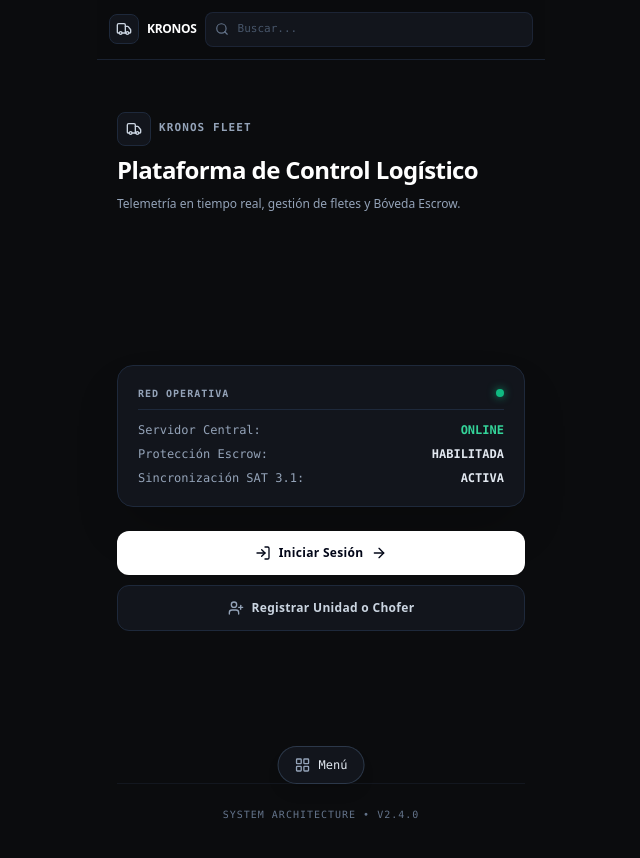
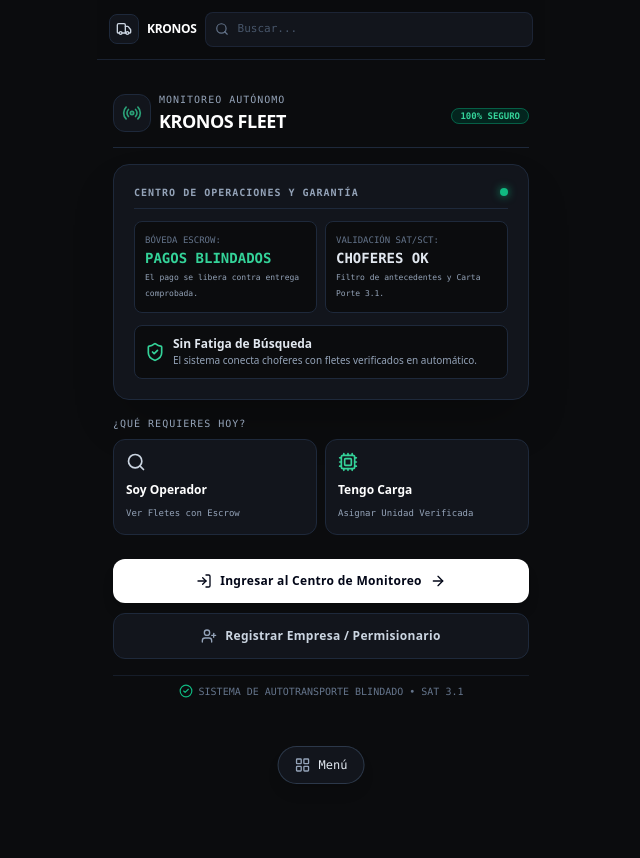
Before and after one commit to donovan-hue/mamalones, a Next.js app: page / in a window 1280 px wide. Shown: the top 858 px of the page, without its empty margins (319-959 px from the left). Built offline with nearby package versions, Linux system fonts and the light colour scheme.

Commit message:
feat: rediseño de bienvenida enfocado en monitoreo autonomo y seguridad desde ingreso

```diff
--- a/src/app/page.tsx
+++ b/src/app/page.tsx
@@ -1,58 +1,97 @@
 "use client";
 
 import Link from "next/link";
-import { LogIn, UserPlus, Truck, ArrowRight } from "lucide-react";
+import { LogIn, UserPlus, ShieldCheck, Cpu, ArrowRight, Radio, Search, CheckCircle2 } from "lucide-react";
 import { CyberCard } from "@/components/CyberCard";
 
 export default function WelcomePage() {
   return (
-    <div className="min-h-screen bg-[#0b0c0e] text-slate-100 p-5 max-w-md mx-auto flex flex-col justify-between font-sans">
+    <div className="min-h-screen text-slate-100 p-4 max-w-md mx-auto space-y-4 pb-24 font-sans">
 
-      {/* HEADER MINIMALISTA */}
-      <div className="pt-8 space-y-2">
+      {/* HEADER DE CENTRO DE MONITOREO */}
+      <div className="pt-4 border-b border-slate-800 pb-3 flex items-center justify-between">
         <div className="flex items-center gap-2">
-          <div className="p-2 bg-[#12151c] border border-slate-800 rounded-lg">
-            <Truck className="w-4 h-4 text-slate-300" />
+          <div className="p-2 bg-[#12151c] border border-slate-800 rounded-xl relative">
+            <Radio className="w-5 h-5 text-emerald-400 animate-pulse" />
           </div>
-          <span className="text-[11px] font-mono tracking-widest text-slate-400 uppercase font-semibold">
-            KRONOS FLEET
+          <div>
+            <span className="text-[10px] font-mono text-slate-400 uppercase tracking-widest block">MONITOREO AUTÓNOMO</span>
+            <h1 className="text-lg font-bold text-white tracking-tight">KRONOS FLEET</h1>
+          </div>
+        </div>
+        <div className="text-right">
+          <span className="text-[9px] font-mono bg-emerald-950/80 text-emerald-400 border border-emerald-800 px-2 py-0.5 rounded-full font-bold">
+            100% SEGURO
           </span>
         </div>
-        <h1 className="text-2xl font-bold tracking-tight text-white">
-          Plataforma de Control Logístico
-        </h1>
-        <p className="text-xs text-slate-400 leading-relaxed">
-          Telemetría en tiempo real, gestión de fletes y Bóveda Escrow.
-        </p>
       </div>
 
-      {/* TARJETA DE ESTADO DE RED */}
-      <div className="my-auto space-y-4">
-        <CyberCard badgeText="RED OPERATIVA">
-          <div className="space-y-2 text-xs">
-            <div className="flex justify-between items-center font-mono">
-              <span className="text-slate-400">Servidor Central:</span>
-              <span className="text-emerald-400 font-bold">ONLINE</span>
+      {/* METRICAS DE SEGURIDAD DESDE EL INGRESO */}
+      <CyberCard badgeText="CENTRO DE OPERACIONES Y GARANTÍA">
+        <div className="space-y-3">
+          <div className="grid grid-cols-2 gap-2 text-xs font-mono">
+            <div className="bg-[#0b0c0e] p-2.5 rounded-lg border border-slate-800">
+              <span className="text-[9px] text-slate-500 uppercase block">BÓVEDA ESCROW:</span>
+              <span className="text-emerald-400 font-bold text-sm block">PAGOS BLINDADOS</span>
+              <span className="text-[8px] text-slate-400 block mt-0.5">El pago se libera contra entrega comprobada.</span>
             </div>
-            <div className="flex justify-between items-center font-mono">
-              <span className="text-slate-400">Protección Escrow:</span>
-              <span className="text-slate-200 font-bold">HABILITADA</span>
+
+            <div className="bg-[#0b0c0e] p-2.5 rounded-lg border border-slate-800">
+              <span className="text-[9px] text-slate-500 uppercase block">VALIDACIÓN SAT/SCT:</span>
+              <span className="text-slate-200 font-bold text-sm block">CHOFERES OK</span>
+              <span className="text-[8px] text-slate-400 block mt-0.5">Filtro de antecedentes y Carta Porte 3.1.</span>
             </div>
-            <div className="flex justify-between items-center font-mono">
-              <span className="text-slate-400">Sincronización SAT 3.1:</span>
-              <span className="text-slate-200 font-bold">ACTIVA</span>
+          </div>
+
+          <div className="bg-[#0b0c0e] p-2.5 rounded-lg border border-slate-800 flex items-center justify-between text-xs">
+            <div className="flex items-center gap-2">
+              <ShieldCheck className="w-5 h-5 text-emerald-400 shrink-0" />
+              <div>
+                <span className="font-bold text-slate-200 block">Sin Fatiga de Búsqueda</span>
+                <span className="text-[10px] text-slate-400">El sistema conecta choferes con fletes verificados en automático.</span>
+              </div>
+            </div>
           </div>
         </div>
       </CyberCard>
 
-        {/* BOTONES DE ACCESO */}
+      {/* RUTA RÁPIDA: BUSCAR CARGA O OFRECER UNIDAD */}
+      <div className="space-y-2">
+        <span className="text-[10px] font-mono text-slate-400 uppercase tracking-widest block">¿QUÉ REQUIERES HOY?</span>
+
+        <div className="grid grid-cols-2 gap-2">
+          <Link
+            href="/cargas"
+            className="p-3 bg-[#12151c] hover:bg-slate-800 border border-slate-800 rounded-xl flex flex-col justify-between h-24 transition-all active:scale-95"
+          >
+            <Search className="w-5 h-5 text-slate-300" />
+            <div>
+              <span className="text-xs font-bold text-white block">Soy Operador</span>
+              <span className="text-[9px] text-slate-400 font-mono">Ver Fletes con Escrow</span>
+            </div>
+          </Link>
+
+          <Link
+            href="/publicar"
+            className="p-3 bg-[#12151c] hover:bg-slate-800 border border-slate-800 rounded-xl flex flex-col justify-between h-24 transition-all active:scale-95"
+          >
+            <Cpu className="w-5 h-5 text-emerald-400" />
+            <div>
+              <span className="text-xs font-bold text-white block">Tengo Carga</span>
+              <span className="text-[9px] text-slate-400 font-mono">Asignar Unidad Verificada</span>
+            </div>
+          </Link>
+        </div>
+      </div>
+
+      {/* BOTONES PRINCIPALES DE ACCESO */}
       <div className="space-y-2.5 pt-2">
         <Link
           href="/login"
-            className="w-full bg-white hover:bg-slate-100 text-slate-950 font-bold py-3.5 rounded-xl text-xs tracking-wide transition-all flex items-center justify-center gap-2 shadow-sm active:scale-98"
+          className="w-full bg-white hover:bg-slate-100 text-slate-950 font-bold py-3.5 rounded-xl text-xs tracking-wide transition-all flex items-center justify-center gap-2 shadow-lg active:scale-98"
         >
           <LogIn className="w-4 h-4" />
-            <span>Iniciar Sesión</span>
+          <span>Ingresar al Centro de Monitoreo</span>
           <ArrowRight className="w-4 h-4" />
         </Link>
 
@@ -61,17 +100,18 @@ export default function WelcomePage() {
           className="w-full bg-[#12151c] hover:bg-slate-800 border border-slate-800 text-slate-300 font-semibold py-3.5 rounded-xl text-xs tracking-wide transition-all flex items-center justify-center gap-2 active:scale-98"
         >
           <UserPlus className="w-4 h-4 text-slate-400" />
-            <span>Registrar Unidad o Chofer</span>
+          <span>Registrar Empresa / Permisionario</span>
         </Link>
+      </div>
+
+      {/* CERTIFICACIÓN DISCRETA */}
+      <div className="text-center py-2 border-t border-slate-800/60">
+        <div className="flex items-center justify-center gap-1.5 text-[10px] font-mono text-slate-500 uppercase">
+          <CheckCircle2 className="w-3.5 h-3.5 text-emerald-500" />
+          <span>SISTEMA DE AUTOTRANSPORTE BLINDADO • SAT 3.1</span>
         </div>
       </div>
 
-      {/* FOOTER DISCRETO */}
-      <div className="text-center py-4 border-t border-slate-800/40">
-        <span className="text-[10px] font-mono text-slate-500 uppercase tracking-widest">
-          SYSTEM ARCHITECTURE • v2.4.0
-        </span>
-      </div>
     </div>
   );
 }
```
Lines whose indentation alone changed are shown as unchanged.
